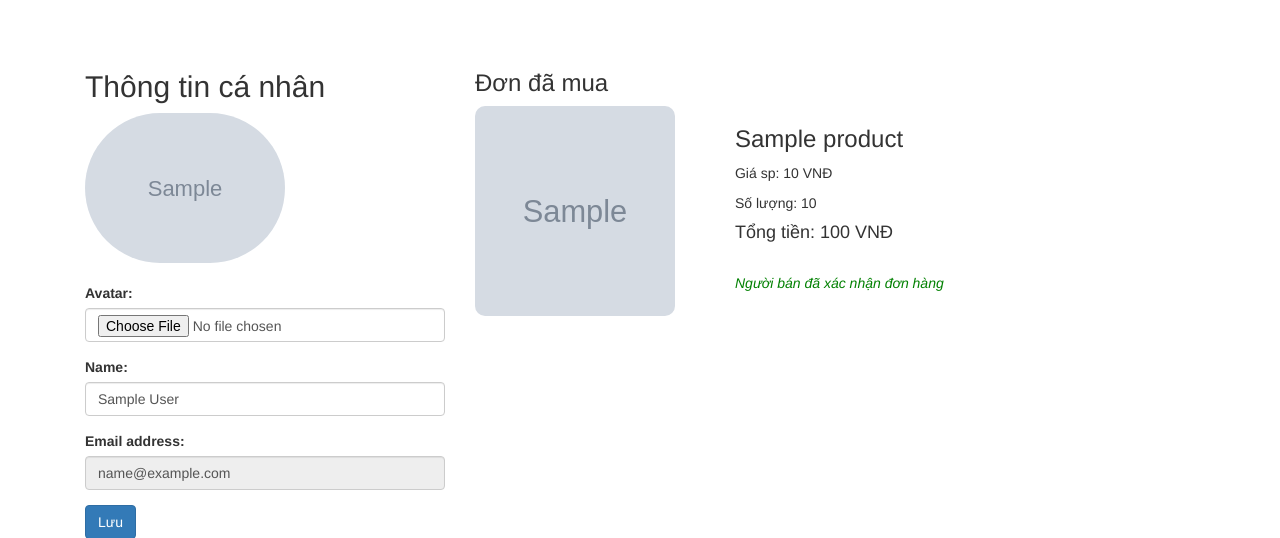
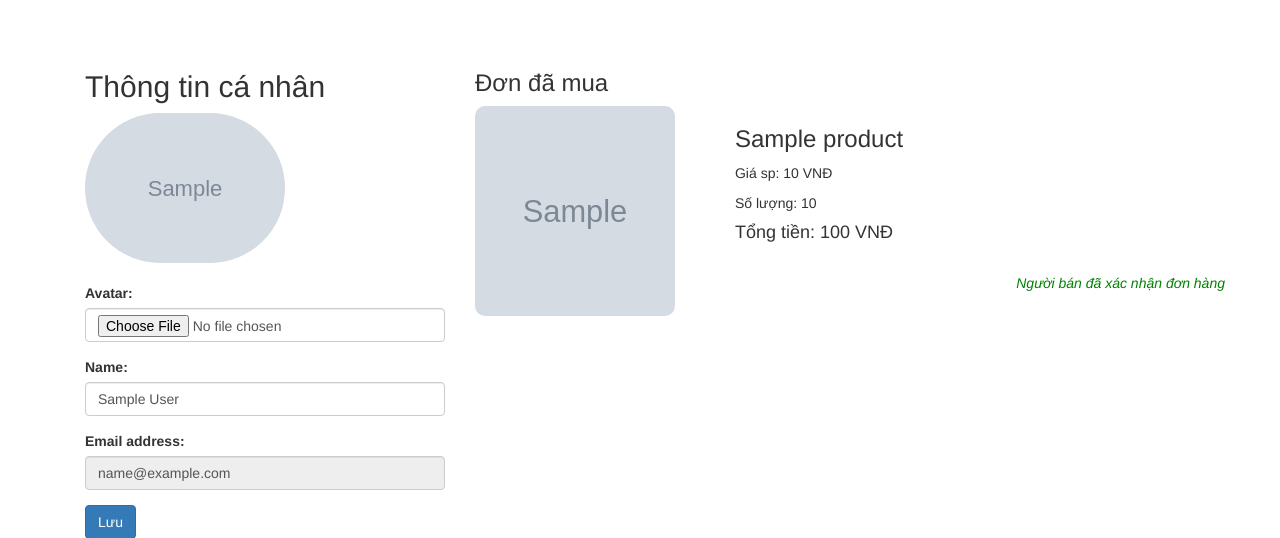
Before and after one commit to nhan-bui/Digital_fashion_shop, a Flask app: page /user in a window 1280 px wide. Shown: the part 52-590 px from the top of the page. Run offline with Flask 3, Linux system fonts and the light colour scheme; a user stored in the database is signed in; tables that the repository leaves empty hold one stand-in row (values such as "Sample post"); grey boxes marked "Sample" are stand-in pictures; some libraries are stand-ins or nearby versions.

Commit message:
add float text

```diff
--- a/templates/user.html
+++ b/templates/user.html
@@ -61,7 +61,7 @@
                   <h4>Tổng tiền: {{bill.product.price * bill.quantity}} VNĐ</h4>
                   <br>
                   {% if bill.admin_confirm %}
-                  <p style="color:green"><em>Người bán đã xác nhận đơn hàng</em></p>
+                  <p style="color:green; float:right"><em>Người bán đã xác nhận đơn hàng</em></p>
                   {% else %}
                   <p style="color:gray; float:right"><em>Người bán chưa xác nhận đơn hàng</em></p>
                   {% endif %}
```
